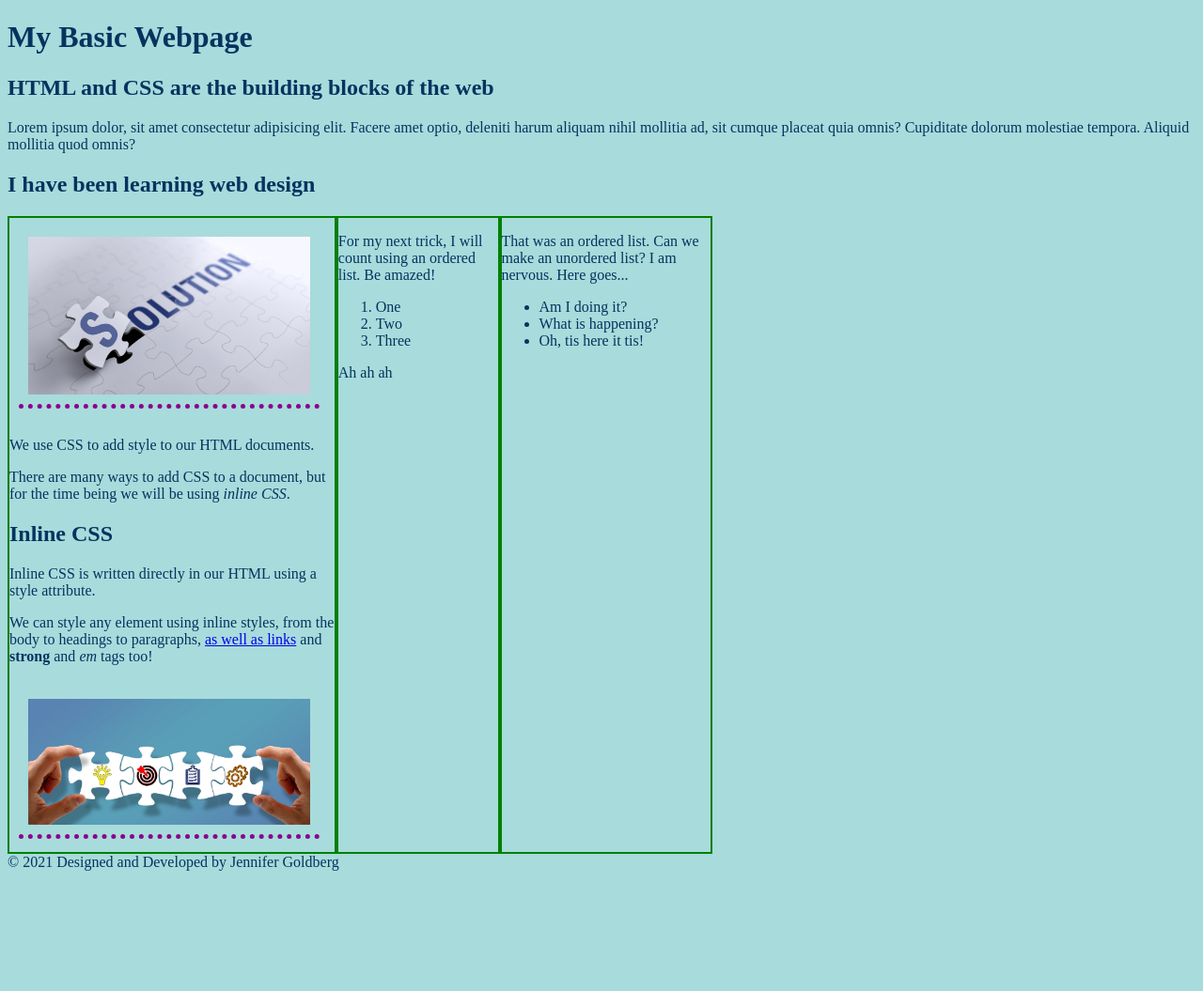
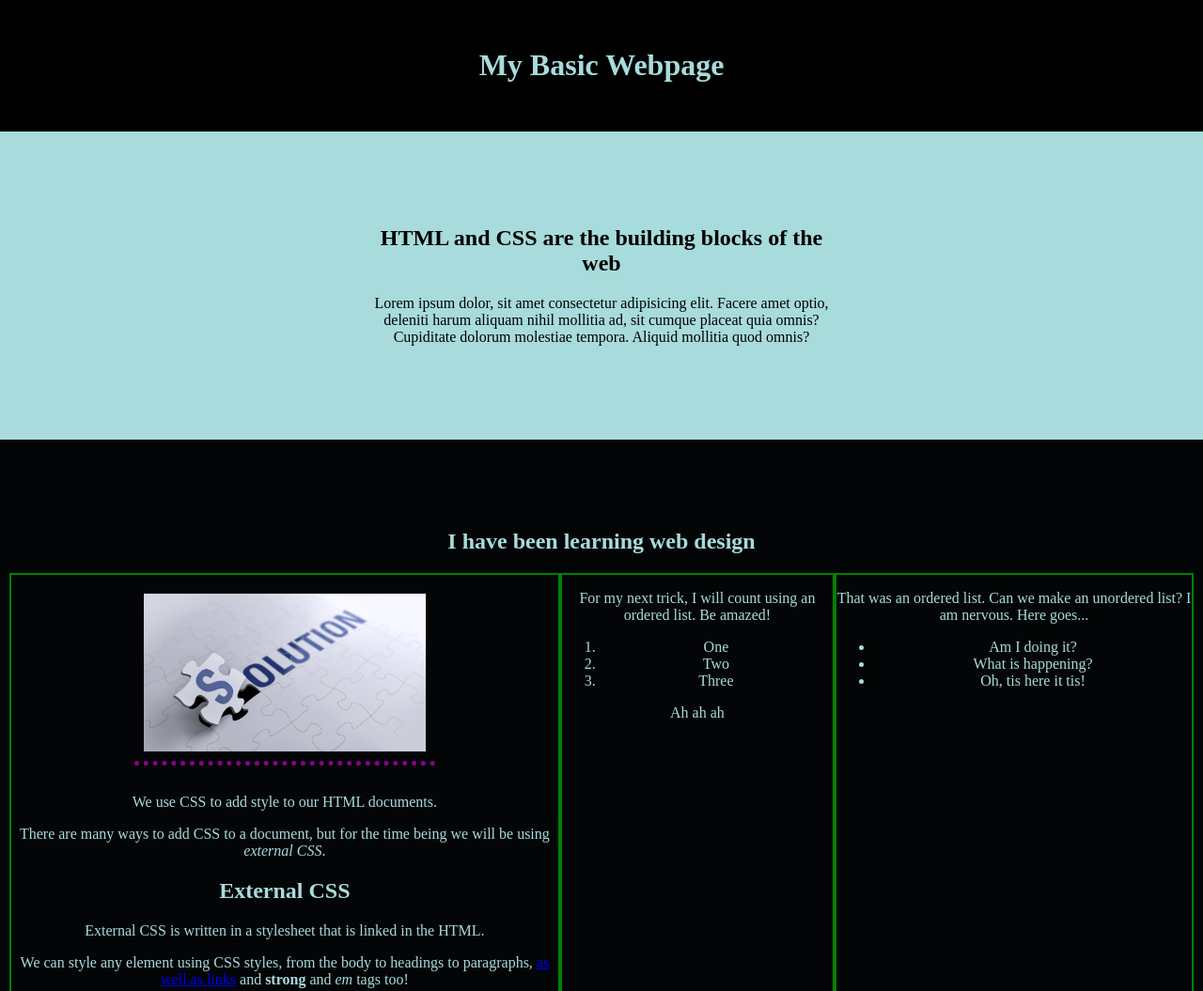
Before and after one commit to jeng200/scrimba-crash-course-basic-webpage, a plain HTML site: page index.html in a window 1280 px wide. Shown: the top 1055 px of the page at 94% size. Before the commit the page ends 935 px from the top, so only its background shows below. Drawn offline with Linux system fonts and the light colour scheme.

Commit message:
Add style

```diff
--- a/index.html
+++ b/index.html
@@ -18,19 +18,19 @@
   </div>
   <div class="my-skills">
     <h2>I have been learning web design</h2>
-  </div>
+
   <div class="columns">
     <div class="column">
       <img src="./img/solve-2636254_1920.jpg" alt="puzzle">
       <p>We use CSS to add style to our HTML documents.</p>
-  <p>There are many ways to add CSS to a document, but for the time being we will be using <em>inline CSS</em>.</p>
-  <h2>Inline CSS</h2>
-  <p>Inline CSS is written directly in our HTML using a style attribute.</p>
-  <p>We can style any element using inline styles, from the body to headings to paragraphs,
+      <p>There are many ways to add CSS to a document, but for the time being we will be using <em>external CSS</em>.</p>
+      <h2>External CSS</h2>
+        <p>External CSS is written in a stylesheet that is linked in the HTML.</p>
+        <p>We can style any element using CSS styles, from the body to headings to paragraphs,
         <a href="#">as well as links</a> and <strong>strong</strong> and <em>em</em> tags too!
         </p>
         <img src="./img/puzzle-6640059_1920.jpg" alt="puzzle">
-</div>
+  </div>   <!-- Column 1 -->
   <div class="column">
     <p>For my next trick, I will count using an ordered list. Be amazed!</p>
     <ol>
@@ -39,7 +39,7 @@
       <li>Three</li>
     </ol>
     <p>Ah ah ah</p>
-</div>
+  </div> <!-- Column 2 -->
   <div class="column">
   <!-- Use CTRL / for a shortcut to leave a comment -->
    <p>That was an ordered list. Can we make an unordered list? I am nervous. Here goes...</p>
@@ -48,8 +48,9 @@
     <li>What is happening?</li>
     <li>Oh, tis here it tis!</li>
     </ul>
-</div>
-</div>
+  </div> <!-- Column 3 -->
+  </div> <!-- Columns -->
+</div> <!-- My skills -->
 </main>
 <footer>© 2021 Designed and Developed by Jennifer Goldberg</footer>
 </body>
--- a/style.css
+++ b/style.css
@@ -1,6 +1,7 @@
 body {
   background-color: rgb(168, 219, 219);
-  color: rgb(3, 52, 95);
+  color: black;
+  margin: 0 auto;
 }
 
 img {
@@ -12,20 +13,36 @@ img {
 
 /* Use CTRL / for a shortcut to leave a comment */
 
-.intro {
-  margin 0 auto;
+header {
+  background: black;
+  color: rgb(168, 219, 219);
+  padding: 30px 0;
+  text-align: center;
 }
 
-.myskills {
-  background-color:rgb(3, 52, 95)
+.intro {
+  margin: 100px auto;
+  width: 500px;
+  text-align: center;
+}
+
+.my-skills {
+  background-color:rgb(4, 5, 7);
   color:rgb(168, 219, 219);
+  padding: 75px 0;
+  text-align: center;
 }
 
 .columns {
-  width: 750px;
   display: flex;
+  margin: 0 10px;
 }
 
 .column {
   border: 2px solid green;
 }
+
+footer {
+  text-align: center;
+  color: black;
+}
```
Lines whose indentation alone changed are shown as unchanged.
